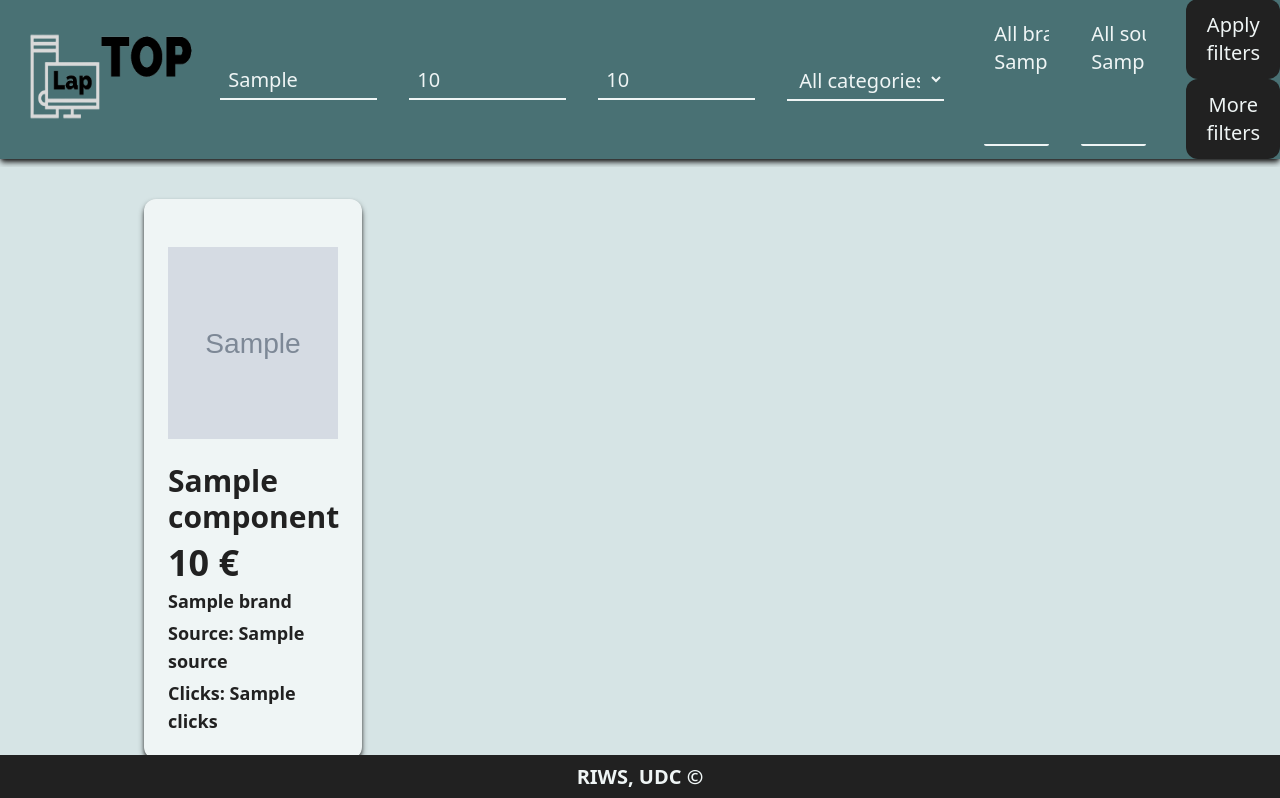
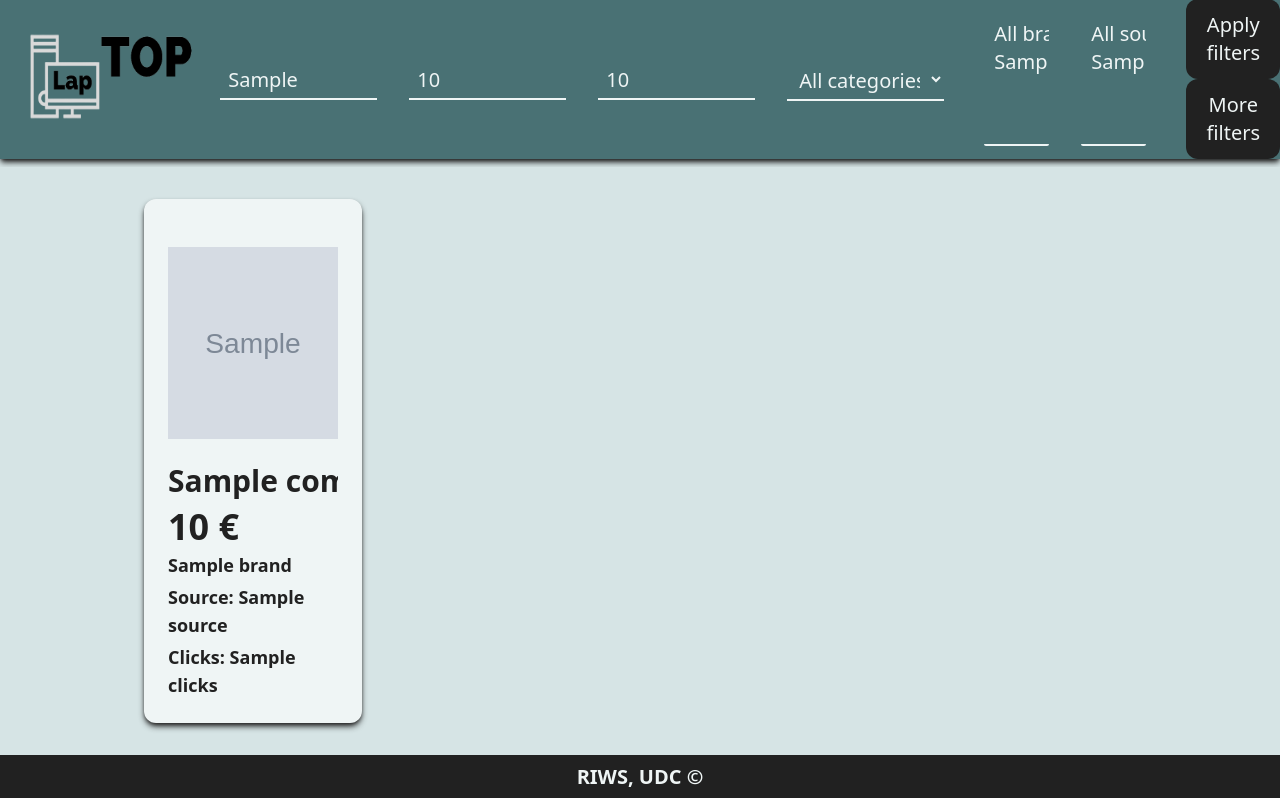
Before and after one commit to anton-gendra/RIWS-thematic-web-crawler, a Django app: template crawler_riws/component_search/templates/filter.html in a window 1280 px wide. Shown: the part 1-799 px from the top of the page. Run offline with Django 4.2, Linux system fonts and the light colour scheme; the template is opened without the code that fills it: most values are stand-ins (such as "Sample title", 1, 10 or a date in 2020); some libraries are stand-ins or nearby versions.

Commit message:
Added memory

```diff
--- a/crawler_riws/component_search/templates/filter.html
+++ b/crawler_riws/component_search/templates/filter.html
@@ -211,7 +211,7 @@
             </div>
             {% endif %}
           </div>
-          <div class="text-3xl font-bold text-dark">
+          <div class="text-3xl font-bold text-dark truncate line-clamp-3">
             {{component.name}}
           </div>
           <div class="text-4xl text-accent font-bold text-dark mt-2">
```
Also changed, not shown: 1 other file.
